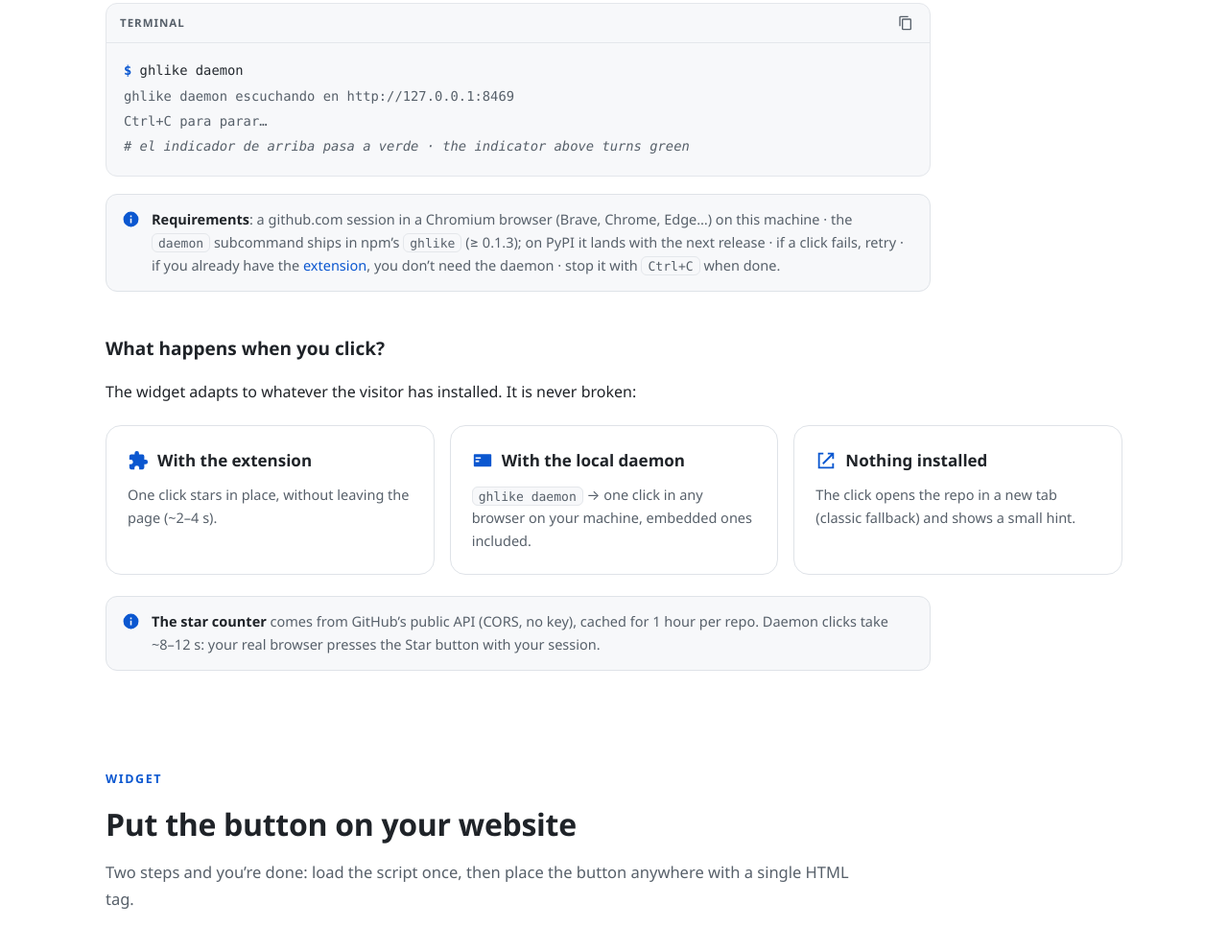
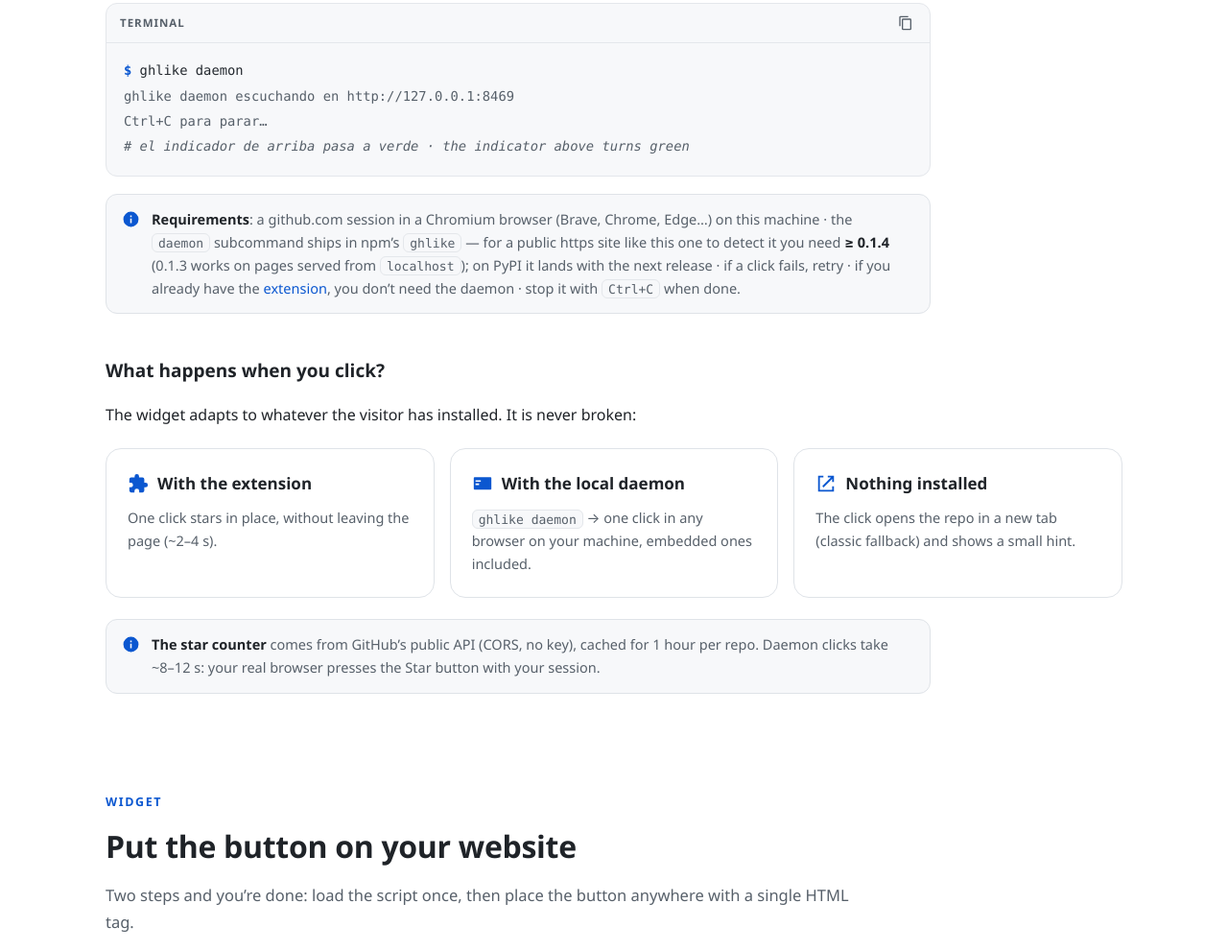
Before and after one commit to 686f6c61/ghlike, a plain HTML site: page site/index.html in a window 1280 px wide. Shown: the part 1663-2654 px from the top of the page at 96% size. Drawn offline with Linux system fonts and the light colour scheme; no server answers.

Commit message:
site: nota de versiones del daemon (>=0.1.4 para webs públicas)

```diff
--- a/site/index.html
+++ b/site/index.html
@@ -556,8 +556,8 @@
   <div class="note">
     <svg viewBox="0 0 24 24" fill="currentColor" aria-hidden="true"><path d="M12 2a10 10 0 100 20 10 10 0 000-20zm1 15h-2v-6h2v6zm0-8h-2V7h2v2z"/></svg>
     <p>
-      <span class="es"><strong>Condiciones</strong>: sesión de github.com en un navegador Chromium (Brave, Chrome, Edge…) de esta máquina · el subcomando <code>daemon</code> viaja en <code>ghlike</code> de npm (≥&nbsp;0.1.3); en PyPI llega con la próxima versión · si un clic falla, reinténtalo · si ya tienes la <a href="#extension">extensión</a>, no necesitas el daemon · páralo con <code>Ctrl+C</code> al acabar.</span>
-      <span class="en"><strong>Requirements</strong>: a github.com session in a Chromium browser (Brave, Chrome, Edge…) on this machine · the <code>daemon</code> subcommand ships in npm’s <code>ghlike</code> (≥&nbsp;0.1.3); on PyPI it lands with the next release · if a click fails, retry · if you already have the <a href="#extension">extension</a>, you don’t need the daemon · stop it with <code>Ctrl+C</code> when done.</span>
+      <span class="es"><strong>Condiciones</strong>: sesión de github.com en un navegador Chromium (Brave, Chrome, Edge…) de esta máquina · el subcomando <code>daemon</code> viaja en <code>ghlike</code> de npm — para que una web pública https como esta lo detecte hace falta <strong>≥&nbsp;0.1.4</strong> (con 0.1.3 funciona en páginas servidas desde <code>localhost</code>); en PyPI llega con la próxima versión · si un clic falla, reinténtalo · si ya tienes la <a href="#extension">extensión</a>, no necesitas el daemon · páralo con <code>Ctrl+C</code> al acabar.</span>
+      <span class="en"><strong>Requirements</strong>: a github.com session in a Chromium browser (Brave, Chrome, Edge…) on this machine · the <code>daemon</code> subcommand ships in npm’s <code>ghlike</code> — for a public https site like this one to detect it you need <strong>≥&nbsp;0.1.4</strong> (0.1.3 works on pages served from <code>localhost</code>); on PyPI it lands with the next release · if a click fails, retry · if you already have the <a href="#extension">extension</a>, you don’t need the daemon · stop it with <code>Ctrl+C</code> when done.</span>
     </p>
   </div>
 
```
